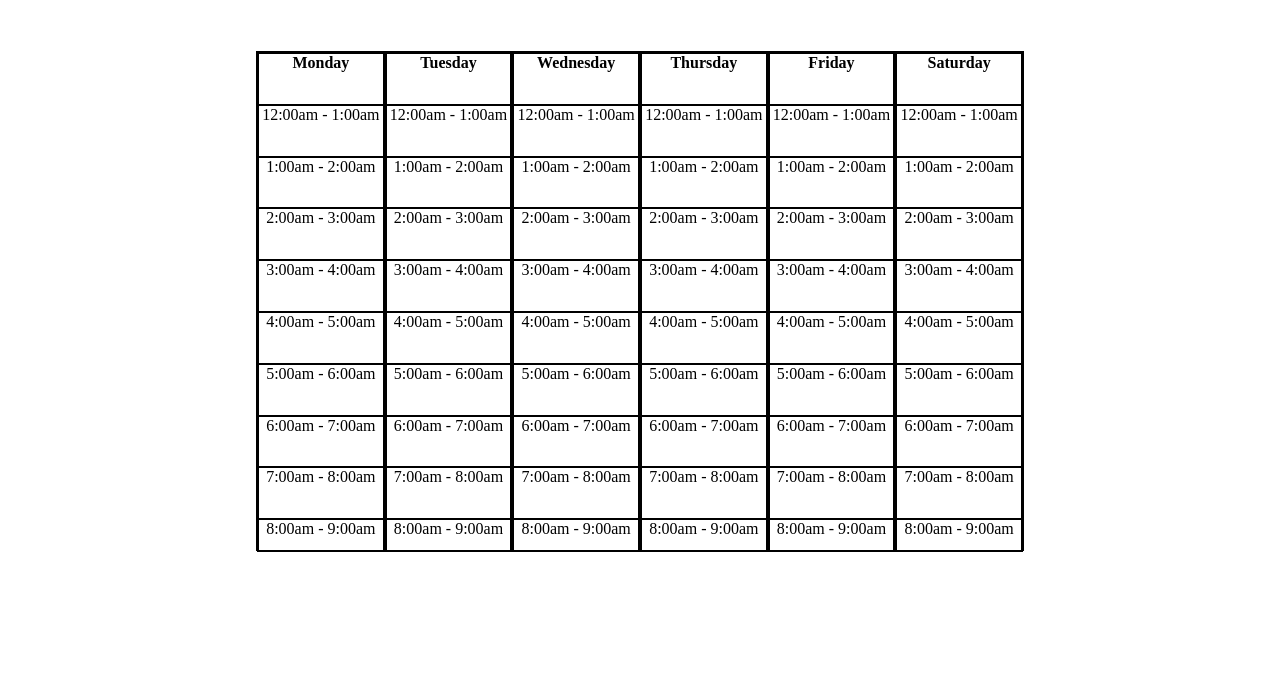
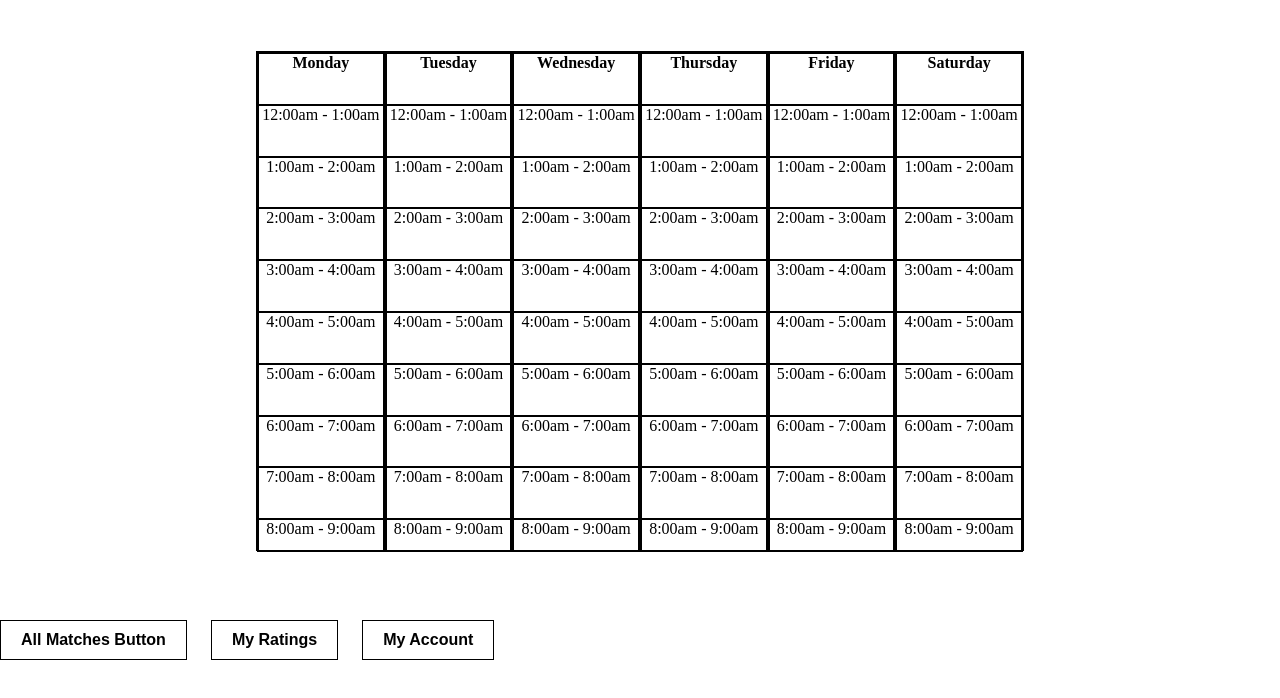
Before and after one commit to lastmj/socialdancewireframe, a plain HTML site: page index.html in a window 1280 px wide. Shown: the part 60-758 px from the top of the page. Drawn offline with Linux system fonts and the light colour scheme.

Commit message:
trying to center buttons

```diff
--- a/index.html
+++ b/index.html
@@ -463,6 +463,12 @@
 			</div>
 		</div>
 
+		<div id="mainButtonsContainer">
+			<button id="allMatchesButton" class="mainButton">All Matches Button</button>
+			<button id="myRatingsButton" class="mainButton">My Ratings</button>
+			<button id="myAccountButton" class="mainButton">My Account</button>
+		</div>
+
 		<form id="loginForm" class="authenticationForm hide">
 			<input type="text" class="loginInput" placeholder="username">
 			<input type="password" class="loginInput" placeholder="password">
--- a/style.css
+++ b/style.css
@@ -124,3 +124,27 @@ body {
     margin-top: 5%;
     min-width: 750px;
 }
+
+#mainButtonsContainer {
+    position: absolute;
+    bottom: 10%;
+    /*margin-left: auto;
+    margin-right: auto;
+    right: 0;
+    left: 0;*/
+    /*transform: translate(-50%, -50%);*/
+}
+
+.mainButton {
+    display: inline-block;
+    background-color: white;
+    font-weight: bold;
+	border: 1px solid black;
+	cursor:pointer;
+	font-size:1em;
+	padding-top: 10px;
+	padding-bottom: 10px;
+	padding-left: 20px;
+	padding-right: 20px;
+    margin-right: 20px;
+}
```
